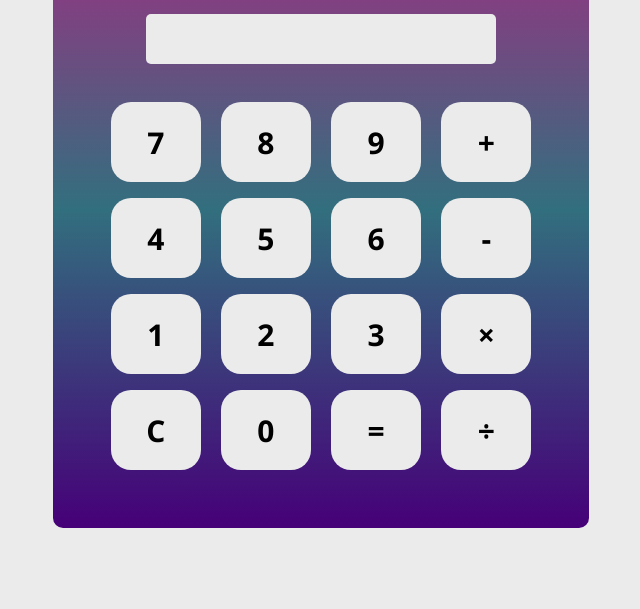
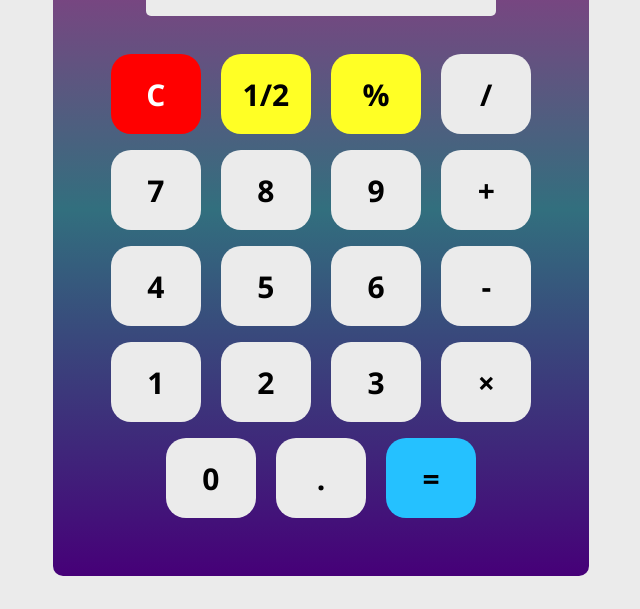
Before and after one commit to ManarTaha-1/Calculator, a plain HTML site: page index.html in a window 1280 px wide. Shown: the part 191-800 px from the top of the page, without its empty margins (319-959 px from the left). Drawn offline with nearby package versions, Linux system fonts and the light colour scheme.

Commit message:
Update index.html

```diff
--- a/index.html
+++ b/index.html
@@ -13,12 +13,20 @@
     <div class="container">
         <h1>MyCalculator</h1>
         <div class="output" id="output"></div>
+            <div class="base">
+            <ul>
+                <li onclick="clearAll()" id="clear" style="background-color: red; color: white;">C</li>
+                <li class="clac" id="half" onclick="half()" style="background-color: rgb(255, 255, 37);">1/2</li>
+                <li  class="clac" style="background-color: rgb(255, 255, 37); " >%</li>
+                <li  class="clac operation">/</li>
+            </ul>
+        </div>
         <div class="one">
             <ul>
                 <li class="clac">7</li>
                 <li class="clac">8</li>
                 <li class="clac">9</li>
-                <li id="plus" class="clac">+</li>
+                <li id="plus" class="clac operation">+</li>
             </ul>
         </div>
         <div class="two">
@@ -26,7 +34,7 @@
                 <li class="clac">4</li>
                 <li class="clac">5</li>
                 <li class="clac">6</li>
-                <li id="minus" class="clac">-</li>
+                <li id="minus" class="clac operation">-</li>
             </ul>
         </div>
         <div class="three">
@@ -34,17 +42,17 @@
                 <li class="clac">1</li>
                 <li class="clac">2</i></li>
                 <li class="clac">3</li>
-                <li id="times" class="clac">×</li>
+                <li id="times" class="clac operation">×</li>
             </ul>
         </div>
         <div class="four">
             <ul>
-                <li onclick="clearAll()" id="clear">C</li>
-                <li class="clac" >0</li>
-                <li id="equal" onclick="calculate()">=</li>
-                <li id="devide" class="clac">÷</li>
+                <li class="clac zero">0</li>
+                <li id="devide" class="clac operation">.</li>
+                <li id="equal" class="operation" onclick="calculate()" style="background-color: rgb(37, 193, 255);">=</li>
             </ul>
         </div>
+
     </div>
 </div>
 <script src="https://cdnjs.cloudflare.com/ajax/libs/mathjs/14.5.3/math.js"
```
